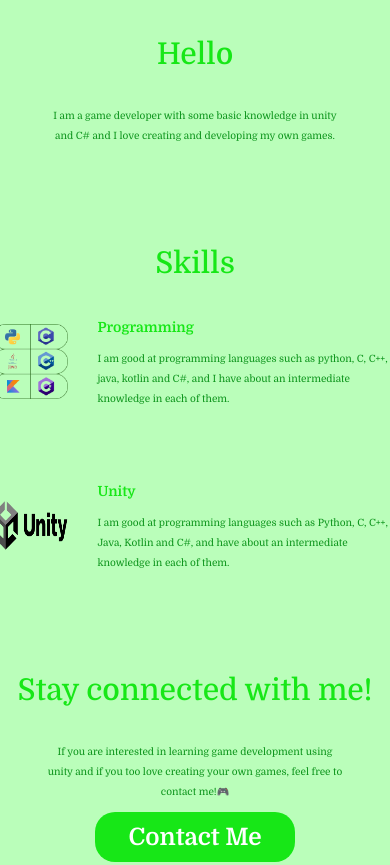
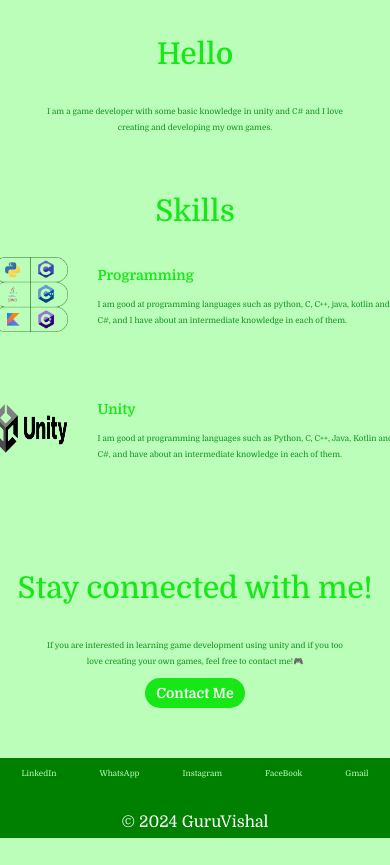
Before and after one commit to guru-vishal/gaming-portfolio, a plain HTML site: page index.html in a window 390 px wide. Shown: the part 862-1727 px from the top of the page. After the commit the page ends 1700 px from the top, so only its background shows below. Drawn offline with Linux system fonts and the light colour scheme.

Commit message:
Add files via upload

```diff
--- a/style.css
+++ b/style.css
@@ -300,6 +300,10 @@ body, html{
         width: 100px;
     }
 
+    .skills{
+        padding: 10px;
+    }
+
     .skills > div > img{
         width: 75px;
         height: 75px;
@@ -318,6 +322,12 @@ body, html{
     }
 
     p{
-        font-size: 10px;
+        font-size: 8px;
+    }
+
+    button{
+        width: 100px;
+        height: 30px;
+        font-size: 14px;
     }
 }
```
